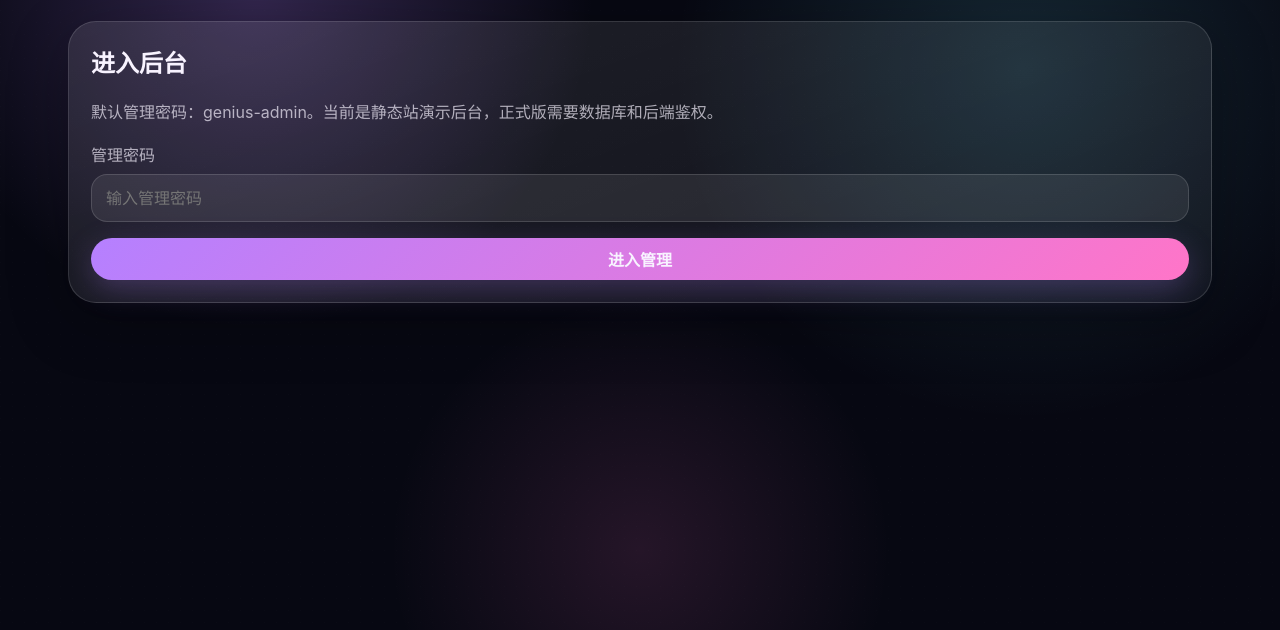
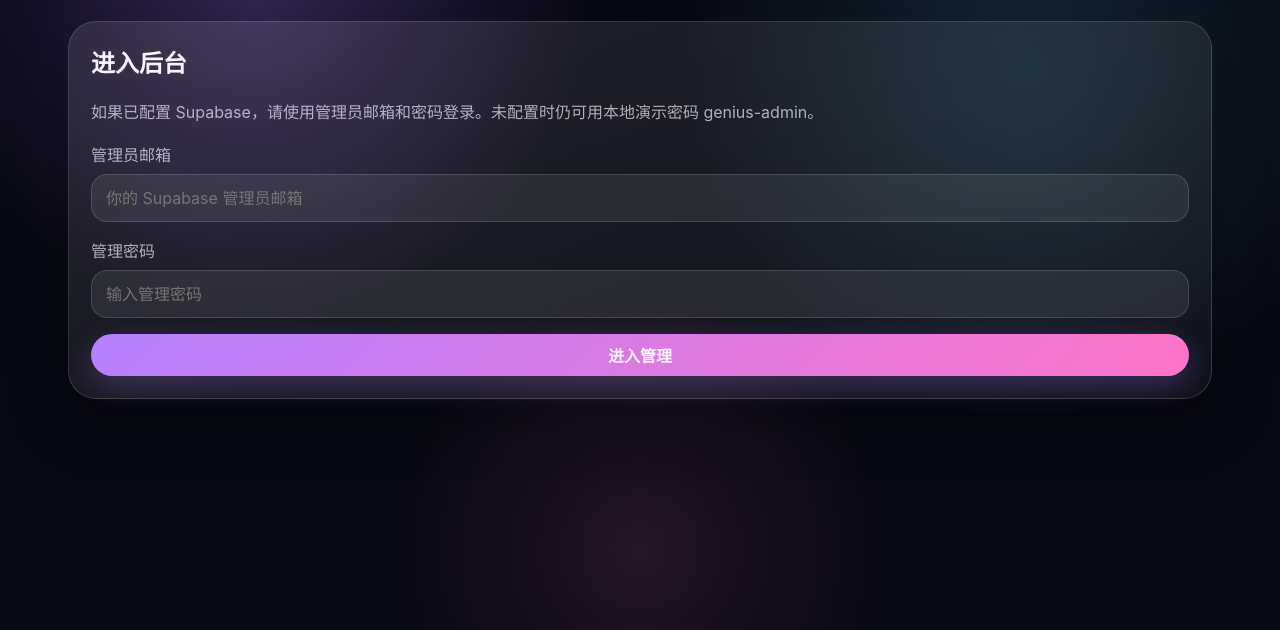
Before and after one commit to jiguang121/anhe-map, a plain HTML site: page admin.html in a window 1280 px wide. Shown: the part 170-800 px from the top of the page. Drawn offline with nearby package versions, Linux system fonts and the light colour scheme.

Commit message:
Load Supabase API on admin dashboard

```diff
--- a/admin.html
+++ b/admin.html
@@ -22,7 +22,11 @@
 
     <section id="adminLoginCard" class="admin-card">
       <h2>进入后台</h2>
-      <p class="hint">默认管理密码：genius-admin。当前是静态站演示后台，正式版需要数据库和后端鉴权。</p>
+      <p id="adminModeHint" class="hint">如果已配置 Supabase，请使用管理员邮箱和密码登录。未配置时仍可用本地演示密码 genius-admin。</p>
+      <label id="adminEmailLabel">
+        管理员邮箱
+        <input id="adminLoginEmail" type="email" placeholder="你的 Supabase 管理员邮箱" />
+      </label>
       <label>
         管理密码
         <input id="adminLoginPassword" type="password" placeholder="输入管理密码" />
@@ -111,7 +115,10 @@
   </main>
 
   <div id="toast" class="toast"></div>
+  <script src="https://cdn.jsdelivr.net/npm/@supabase/supabase-js@2"></script>
+  <script src="./supabase-config.js"></script>
   <script src="./site-data.js"></script>
+  <script src="./gc-api.js"></script>
   <script src="./admin.js"></script>
 </body>
 </html>
```
